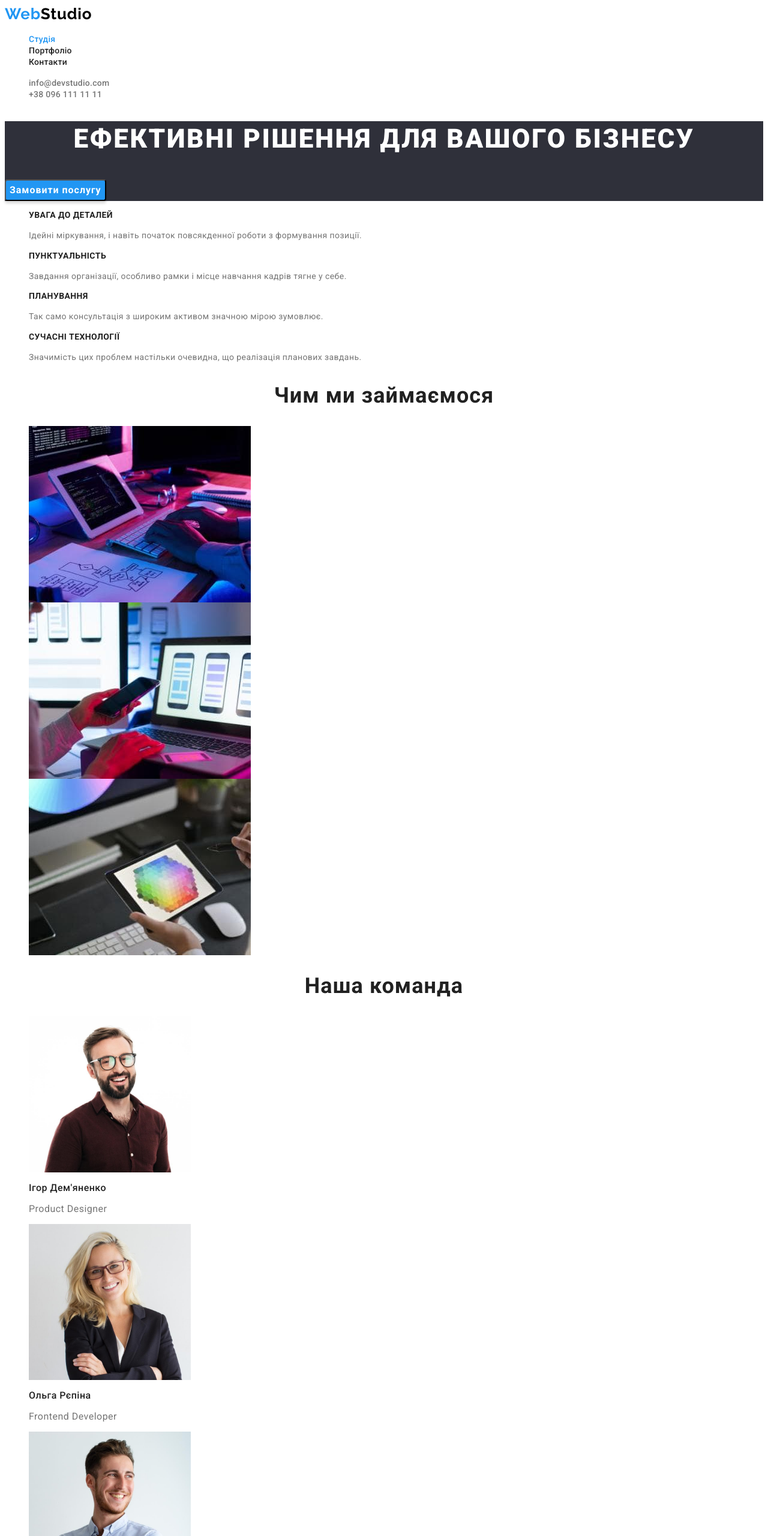
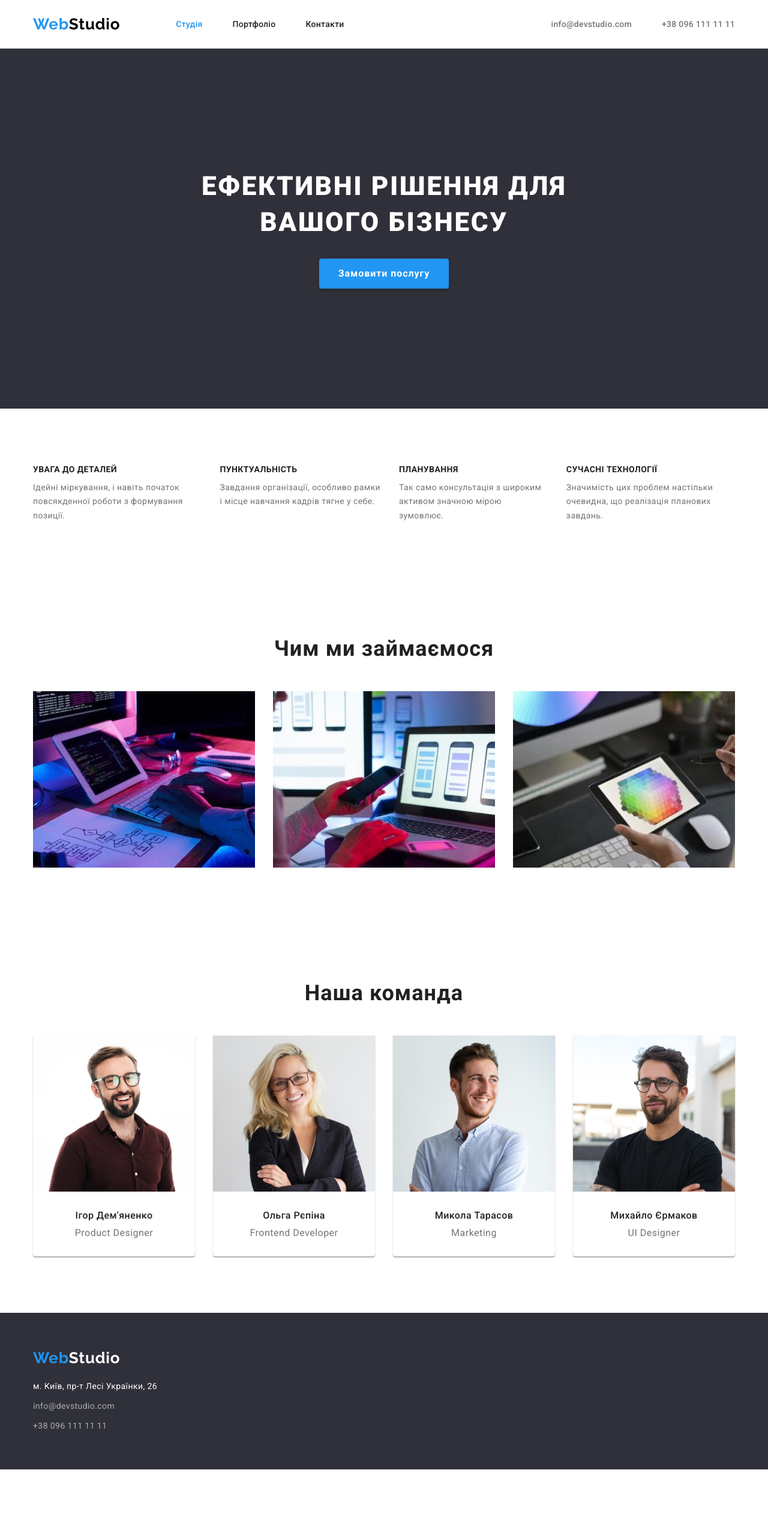
Before and after one commit to Swimstayer/goit-markup-hw-04, a plain HTML site: page index.html in a window 1280 px wide. Shown: the top 2560 px of the page at 60% size. After the commit the page ends 2449 px from the top, so only its background shows below. Drawn offline with nearby package versions, Linux system fonts and the light colour scheme.

Commit message:
edited html and css files

```diff
--- a/css/styles.css
+++ b/css/styles.css
@@ -2,7 +2,30 @@
   --primary-font: 'Roboto', sans-serif;
   --primary-text-color: #212121;
   --secondary-text-color: #757575;
+  --primary-text-color-theme-dark: #ffffff;
+  --primary-text-color-theme-light: #000000;
+  --background--color-theme-dark: #2f303a;
   --text-accent: #2196f3;
+  --modal-open-button-color: #188ce8;
+  --portfolio-list-button: #f5f4fa;
+  --page-header-border-color: #ececec;
+}
+
+h1,
+h2,
+h3,
+h4,
+p {
+  margin-top: 0;
+  margin-bottom: 0;
+}
+
+ul,
+ol {
+  margin-top: 0;
+  margin-bottom: 0;
+  margin-left: 0;
+  padding-inline-start: 0px;
 }
 
 .link {
@@ -18,8 +41,12 @@ img {
 }
 
 button {
-  font-family: inherit;
   cursor: pointer;
+  border-width: 0;
+}
+
+address {
+  font-style: normal;
 }
 
 body {
@@ -27,21 +54,48 @@ body {
   color: var(--primary-text-color);
 }
 
+.container {
+  width: 1200px;
+  margin-left: auto;
+  margin-right: auto;
+  padding-left: 15px;
+  padding-right: 15px;
+}
+
 .page-header {
-  background-color: #ffffff;
+  background-color: var(--primary-text-color-theme-dark);
+  border-bottom: 1px solid var(--page-header-border-color);
+}
+
+.page-header-container {
+  display: flex;
+  align-items: center;
+  justify-content: space-between;
+  height: 80px;
+}
+
+.page-header-logo-and-navigation {
+  display: flex;
+  align-items: center;
 }
 
 .logo-header {
+  margin-right: 93px;
   font-family: 'Raleway';
   font-weight: 700;
   font-size: 26px;
   line-height: 1.19;
   letter-spacing: 0.03em;
-  color: #000000;
+  color: var(--primary-text-color-theme-light);
 }
 
-.logo-color {
+.logo-accent {
   color: var(--text-accent);
+}
+
+.menu {
+  display: flex;
+  column-gap: 50px;
 }
 
 .menu-link {
@@ -61,6 +115,11 @@ body {
   color: var(--text-accent);
 }
 
+.header-contacts {
+  display: flex;
+  column-gap: 50px;
+}
+
 .header-contacts-link {
   font-family: var(--primary-font);
   font-weight: 500;
@@ -75,29 +134,43 @@ body {
   color: var(--text-accent);
 }
 
+.section {
+  padding-top: 94px;
+  padding-bottom: 94px;
+}
+
 .hero {
-  background-color: #2f303a;
+  background-color: var(--background--color-theme-dark);
+}
+
+.hero-container {
+  display: flex;
+  flex-direction: column;
+  align-items: center;
+  padding-top: 200px;
+  padding-bottom: 200px;
 }
 
 .hero-title {
+  width: 696px;
+  margin-bottom: 30px;
   font-weight: 900;
   font-size: 44px;
   line-height: 1.36;
   text-align: center;
   letter-spacing: 0.06em;
   text-transform: uppercase;
-  color: #ffffff;
+  color: var(--primary-text-color-theme-dark);
 }
 
 .modal-open-button {
+  height: 50px;
+  width: 216px;
   font-weight: 700;
   font-size: 16px;
   line-height: 1.88;
-  display: flex;
-  align-items: center;
-  text-align: center;
   letter-spacing: 0.06em;
-  color: #ffffff;
+  color: var(--primary-text-color-theme-dark);
   background-color: var(--text-accent);
   box-shadow: 0px 4px 4px rgba(0, 0, 0, 0.15);
   border-radius: 4px;
@@ -105,10 +178,16 @@ body {
 
 .modal-open-button:hover,
 .modal-open-button:focus {
-  background-color: #188ce8;
+  background-color: var(--modal-open-button-color);
+}
+
+.advantages-list {
+  display: flex;
+  column-gap: 30px;
 }
 
 .advantages-title {
+  margin-bottom: 10px;
   font-weight: 700;
   font-size: 14px;
   line-height: 1.14;
@@ -125,6 +204,7 @@ body {
 }
 
 .main-title {
+  margin-bottom: 50px;
   font-weight: 700;
   font-size: 36px;
   line-height: 1.17;
@@ -133,7 +213,31 @@ body {
   color: var(--primary-text-color);
 }
 
+.projects-list {
+  display: flex;
+  column-gap: 30px;
+}
+
+.team-list {
+  display: flex;
+  column-gap: 30px;
+}
+
+.team-member-card {
+  display: flex;
+  flex-direction: column;
+  align-items: center;
+  background: #ffffff;
+  box-shadow: 0px 1px 3px rgba(0, 0, 0, 0.12), 0px 1px 1px rgba(0, 0, 0, 0.14), 0px 2px 1px rgba(0, 0, 0, 0.2);
+  border-radius: 0px 0px 4px 4px;
+}
+
+.team-image {
+  margin-bottom: 30px;
+}
+
 .team-list-title {
+  margin-bottom: 10px;
   font-weight: 500;
   font-size: 16px;
   line-height: 1.19;
@@ -142,6 +246,7 @@ body {
 }
 
 .team-list-text {
+  margin-bottom: 30px;
   font-size: 16px;
   line-height: 1.19;
   letter-spacing: 0.03em;
@@ -149,7 +254,7 @@ body {
 }
 
 .page-footer {
-  background-color: #2f303a;
+  background-color: var(--background--color-theme-dark);
 }
 
 .logo-footer {
@@ -158,7 +263,7 @@ body {
   font-size: 26px;
   line-height: 1.19;
   letter-spacing: 0.03em;
-  color: #ffffff;
+  color: var(--primary-text-color-theme-dark);
 }
 
 .footer-contacts-link {
@@ -169,22 +274,33 @@ body {
   color: rgba(255, 255, 255, 0.6);
 }
 
+.footer-contacts-link:hover,
+.footer-contacts-link:focus {
+  color: var(--text-accent);
+}
+
 .address-link {
   font-weight: 400;
   font-size: 14px;
   line-height: 1.71;
   letter-spacing: 0.03em;
-  color: #ffffff;
+  color: var(--primary-text-color-theme-dark);
 }
 
 .portfolio-link {
   color: var(--text-accent);
 }
+.portfolio-filter-list {
+  display: flex;
+  justify-content: center;
+  column-gap: 8px;
+  margin-bottom: 50px;
+}
 
 .portfolio-list-button {
   width: 130px;
   height: 38px;
-  background: #f5f4fa;
+  background: var(--portfolio-list-button);
   border-radius: 4px;
   font-weight: 500;
   font-size: 16px;
@@ -198,10 +314,25 @@ body {
 .portfolio-list-button:focus {
   background: #2196f3;
   box-shadow: 0px 3px 1px rgba(0, 0, 0, 0.1), 0px 1px 2px rgba(0, 0, 0, 0.08), 0px 2px 2px rgba(0, 0, 0, 0.12);
-  color: #ffffff;
+  color: var(--primary-text-color-theme-dark);
+}
+
+.portfolio-list {
+  display: flex;
+  flex-wrap: wrap;
+  gap: 30px;
+}
+
+.portfolio-list-item-border:not(border-top) {
+  background: var(--primary-text-color-theme-dark);
+  border: 1px solid #eeeeee;
+  border-top: 0;
 }
 
 .portfolio-title {
+  padding-top: 20px;
+  margin-left: 24px;
+  margin-bottom: 4px;
   font-weight: 700;
   font-size: 18px;
   line-height: 2;
@@ -210,13 +341,22 @@ body {
 }
 
 .portfolio-description {
+  margin-left: 24px;
+  margin-bottom: 20px;
   font-size: 16px;
   line-height: 1.88;
   letter-spacing: 0.03em;
   color: var(--secondary-text-color);
 }
 
-.footer-contacts-link:hover,
-.footer-contacts-link:focus {
-  color: var(--text-accent);
+.page-footer-container {
+  padding-top: 60px;
+  padding-bottom: 60px;
 }
+
+.footer-contacts-list {
+  margin-top: 20px;
+  display: flex;
+  flex-direction: column;
+  row-gap: 9px;
+}
--- a/index.html
+++ b/index.html
@@ -10,11 +10,14 @@
       href="https://fonts.googleapis.com/css2?family=Raleway:wght@700&family=Roboto:wght@400;500;700;900&display=swap"
       rel="stylesheet"
     />
+    <link rel="stylesheet" href="https://cdn.jsdelivr.net/npm/modern-normalize@1.1.0/modern-normalize.min.css" />
     <link rel="stylesheet" href="./css/styles.css" />
   </head>
   <body>
     <header class="page-header">
-      <a class="logo-header link" href="./index.html"><span class="logo-color">Web</span>Studio</a>
+      <div class="container page-header-container">
+        <div class="page-header-logo-and-navigation">
+          <a class="logo-header link" href="./index.html"><span class="logo-accent">Web</span>Studio</a>
           <nav class="page-navigation">
             <ul class="menu list">
               <li class="menu-item">
@@ -28,6 +31,7 @@
               </li>
             </ul>
           </nav>
+        </div>
         <ul class="header-contacts list">
           <li class="header-contacts-list-item">
             <a class="header-contacts-link link" href="mailto:info@devstudio.com">info@devstudio.com</a>
@@ -36,13 +40,17 @@
             <a class="header-contacts-link link" href="tel:+380961111111">+38 096 111 11 11</a>
           </li>
         </ul>
+      </div>
     </header>
     <main class="page-main">
       <section class="hero">
+        <div class="hero-container container">
           <h1 class="hero-title">Ефективні рішення для вашого бізнесу</h1>
           <button class="modal-open-button" type="button">Замовити послугу</button>
+        </div>
       </section>
-      <section class="advantages">
+      <section class="section advantages">
+        <div class="container">
           <ul class="advantages-list list">
             <li class="advantages-list-item">
               <h3 class="advantages-title">УВАГА ДО ДЕТАЛЕЙ</h3>
@@ -52,9 +60,7 @@
             </li>
             <li>
               <h3 class="advantages-title">ПУНКТУАЛЬНІСТЬ</h3>
-            <p class="advantages-text">
-              Завдання організації, особливо рамки і місце навчання кадрів тягне у себе.
-            </p>
+              <p class="advantages-text">Завдання організації, особливо рамки і місце навчання кадрів тягне у себе.</p>
             </li>
             <li>
               <h3 class="advantages-title">ПЛАНУВАННЯ</h3>
@@ -62,103 +68,62 @@
             </li>
             <li>
               <h3 class="advantages-title">СУЧАСНІ ТЕХНОЛОГІЇ</h3>
-            <p class="advantages-text">
-              Значимість цих проблем настільки очевидна, що реалізація планових завдань.
-            </p>
+              <p class="advantages-text">Значимість цих проблем настільки очевидна, що реалізація планових завдань.</p>
             </li>
           </ul>
+        </div>
       </section>
-      <section class="projects">
+      <section class="section projects">
+        <div class="container">
           <h2 class="main-title">Чим ми займаємося</h2>
           <ul class="projects-list list">
             <li class="projects-list-item">
-            <img
-              class="projects-image"
-              src="./images/box_1.jpg"
-              alt="друк на клавіатурі"
-              width="370"
-              height="294"
-            />
+              <img class="projects-image" src="./images/box_1.jpg" alt="друк на клавіатурі" width="370" height="294" />
             </li>
             <li class="projects-list-item">
-            <img
-              class="projects-image"
-              src="./images/box_2.jpg"
-              alt="робота за ноутбуком"
-              width="370"
-              height="294"
-            />
+              <img class="projects-image" src="./images/box_2.jpg" alt="робота за ноутбуком" width="370" height="294" />
             </li>
             <li class="projects-list-item">
-            <img
-              class="projects-image"
-              src="./images/box_3.jpg"
-              alt="робота з планшетом"
-              width="370"
-              height="294"
-            />
+              <img class="projects-image" src="./images/box_3.jpg" alt="робота з планшетом" width="370" height="294" />
             </li>
           </ul>
+        </div>
       </section>
-      <section class="team">
+      <section class="section team">
+        <div class="container">
           <h2 class="main-title">Наша команда</h2>
           <ul class="team-list list">
-          <li class="team-list-item">
-            <img
-              class="team-image"
-              src="./images/team_card_1.jpg"
-              alt="Ігор Дем'яненко"
-              width="270"
-              height="260"
-            />
+            <li class="team-member-card">
+              <img class="team-image" src="./images/team_card_1.jpg" alt="Ігор Дем'яненко" width="270" height="260" />
               <h3 class="team-list-title">Ігор Дем'яненко</h3>
               <p class="team-list-text">Product Designer</p>
             </li>
-          <li class="team-list-item">
-            <img
-              class="team-image"
-              src="./images/team_card_2.jpg"
-              alt="Ольга Рєпіна"
-              width="270"
-              height="260"
-            />
+            <li class="team-member-card">
+              <img class="team-image" src="./images/team_card_2.jpg" alt="Ольга Рєпіна" width="270" height="260" />
               <h3 class="team-list-title">Ольга Рєпіна</h3>
               <p class="team-list-text">Frontend Developer</p>
             </li>
-          <li class="team-list-item">
-            <img
-              class="team-image"
-              src="./images/team_card_3.jpg"
-              alt="Микола Тарасов"
-              width="270"
-              height="260"
-            />
+            <li class="team-member-card">
+              <img class="team-image" src="./images/team_card_3.jpg" alt="Микола Тарасов" width="270" height="260" />
               <h3 class="team-list-title">Микола Тарасов</h3>
               <p class="team-list-text">Marketing</p>
             </li>
-          <li class="team-list-item">
-            <img
-              class="team-image"
-              src="./images/team_card_4.jpg"
-              alt="Михайло Єрмаков"
-              width="270"
-              height="260"
-            />
+            <li class="team-member-card">
+              <img class="team-image" src="./images/team_card_4.jpg" alt="Михайло Єрмаков" width="270" height="260" />
               <h3 class="team-list-title">Михайло Єрмаков</h3>
               <p class="team-list-text">UI Designer</p>
             </li>
           </ul>
+        </div>
       </section>
     </main>
     <footer class="page-footer">
+      <div class="page-footer-container container">
         <address class="footer-contacts">
-        <a class="logo-footer link" href="./index.html"><span class="logo-color">Web</span>Studio</a>
+          <a class="logo-footer link" href="./index.html"><span class="logo-accent">Web</span>Studio</a>
           <ul class="footer-contacts-list list">
             <li class="footer-list-item">
-            <a
-              class="footer-link address-link link"
-              href="https://goo.gl/maps/ovo8zaGRZZ6KEzGG8"
-              target="_blank"
+              <a class="footer-link address-link link" href="https://goo.gl/maps/ovo8zaGRZZ6KEzGG8" target="_blank"
                 >м. Київ, пр-т Лесі Українки, 26</a
               >
             </li>
@@ -168,6 +133,7 @@
             <li><a class="footer-contacts-link link" href="tel:+380961111111">+38 096 111 11 11</a></li>
           </ul>
         </address>
+      </div>
     </footer>
   </body>
 </html>
```
Also changed, not shown: portfolio.html (+30 -16 lines), .prettierrc.json. Lines whose indentation alone changed are shown as unchanged.
